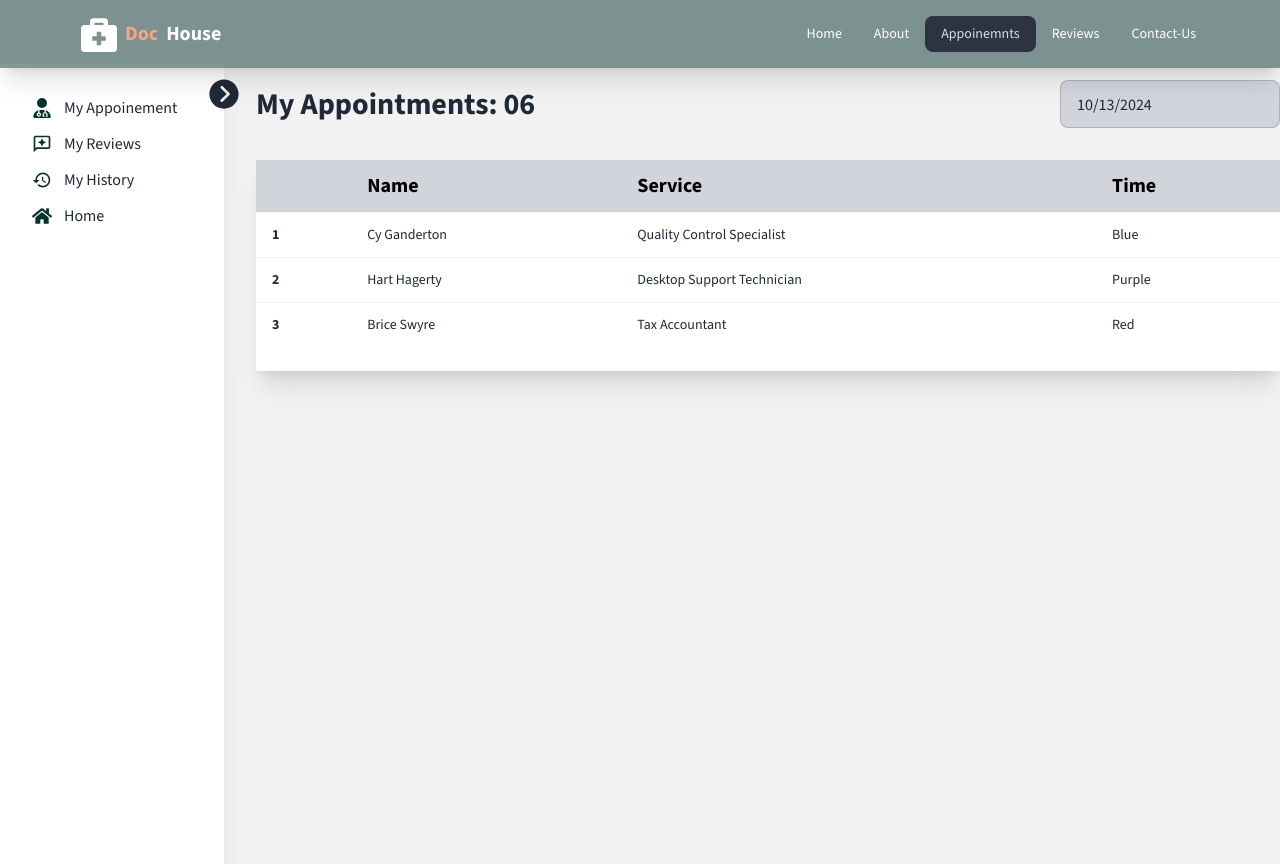
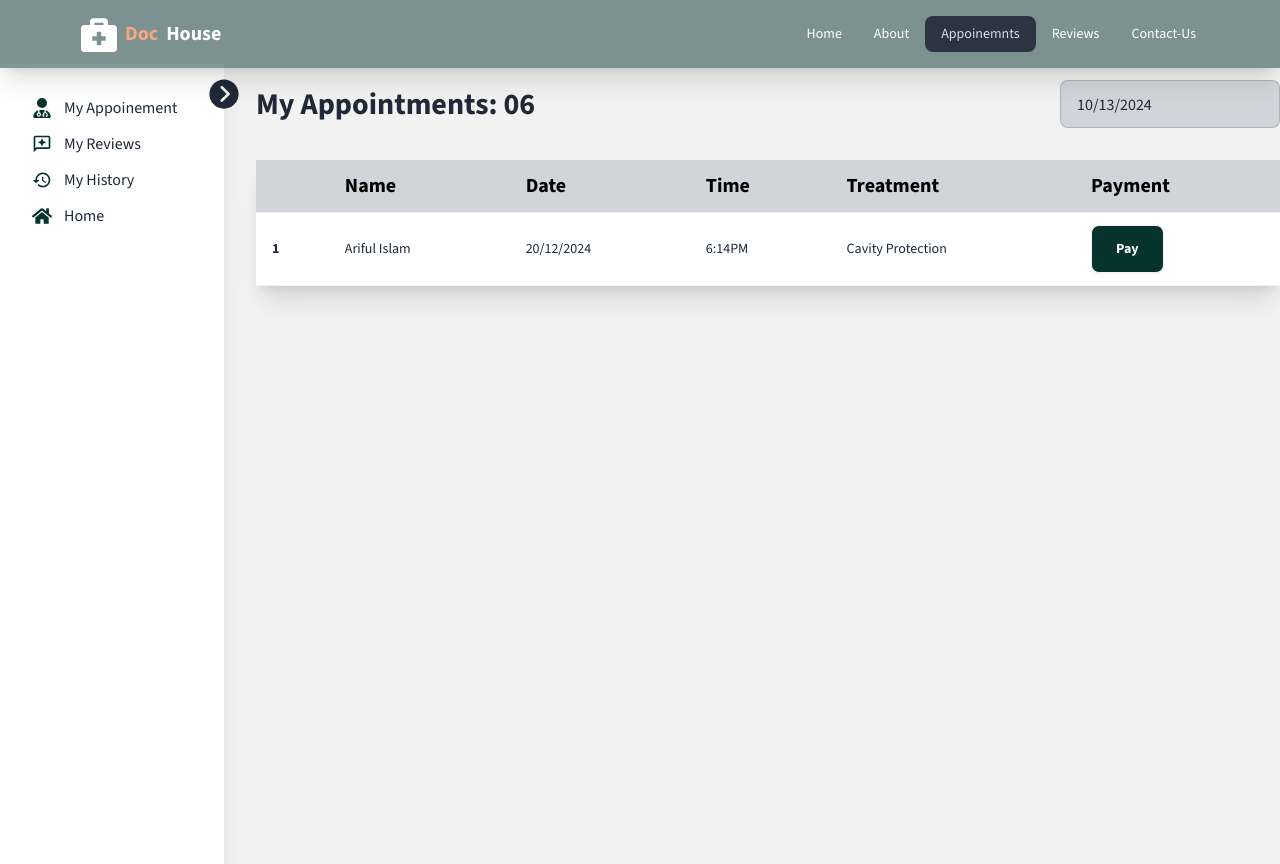
Before and after one commit to Arif-Islam21/doc-houce-practise, a React (Vite) app in the folder client/: page /DashBoard/Appoinemnts in a window 1280 px wide. Built offline with nearby package versions, Linux system fonts and the light colour scheme; no server answers.

Commit message:
additional item added

```diff
--- a/client/src/Pages/DashBoard/UserDashboard/MyAppoinement/MyAppoinemensts.jsx
+++ b/client/src/Pages/DashBoard/UserDashboard/MyAppoinement/MyAppoinemensts.jsx
@@ -16,7 +16,7 @@ const MyAppoinemensts = () => {
           />
         </div>
       </div>
-      <div className="mt-8 bg-white pb-6 shadow-xl">
+      <div className="mt-8 bg-white shadow-xl">
         <div className="overflow-x-auto">
           <table className="table">
             {/* head */}
@@ -24,32 +24,40 @@ const MyAppoinemensts = () => {
               <tr className="text-xl text-black bg-gray-300">
                 <th></th>
                 <th>Name</th>
-                <th>Service</th>
+                <th>Date</th>
                 <th>Time</th>
+                <th>Treatment</th>
+                <th>Payment</th>
               </tr>
             </thead>
             <tbody>
               {/* row 1 */}
               <tr>
                 <th>1</th>
-                <td>Cy Ganderton</td>
-                <td>Quality Control Specialist</td>
-                <td>Blue</td>
+                <td>Ariful Islam</td>
+                <td>20/12/2024</td>
+                <td>6:14PM</td>
+                <td>Cavity Protection</td>
+                <td>
+                  <button className="btn px-6 font-bold bg-primary text-white hover:text-primary">
+                    Pay
+                  </button>
+                </td>
               </tr>
               {/* row 2 */}
-              <tr>
+              {/* <tr>
                 <th>2</th>
                 <td>Hart Hagerty</td>
                 <td>Desktop Support Technician</td>
                 <td>Purple</td>
-              </tr>
+              </tr> */}
               {/* row 3 */}
-              <tr>
+              {/* <tr>
                 <th>3</th>
                 <td>Brice Swyre</td>
                 <td>Tax Accountant</td>
                 <td>Red</td>
-              </tr>
+              </tr> */}
             </tbody>
           </table>
         </div>
```
